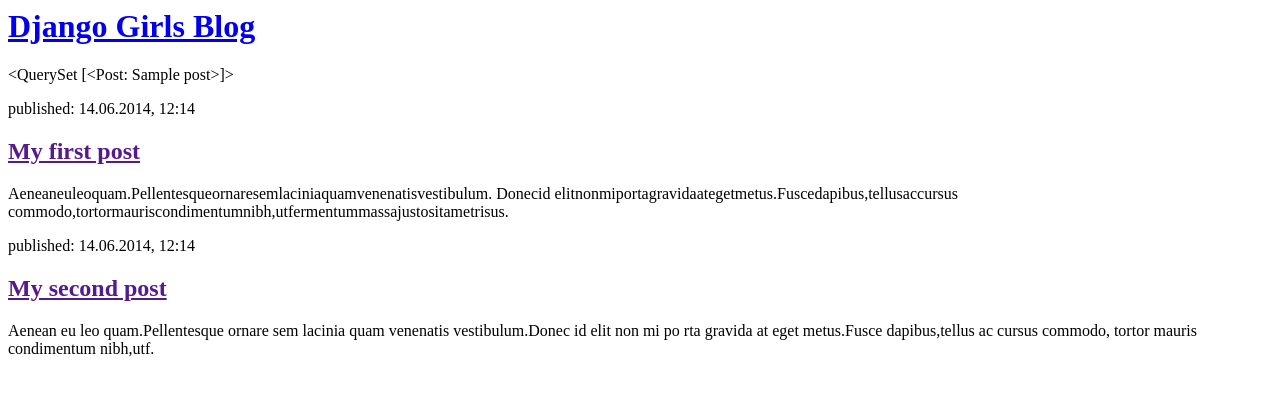
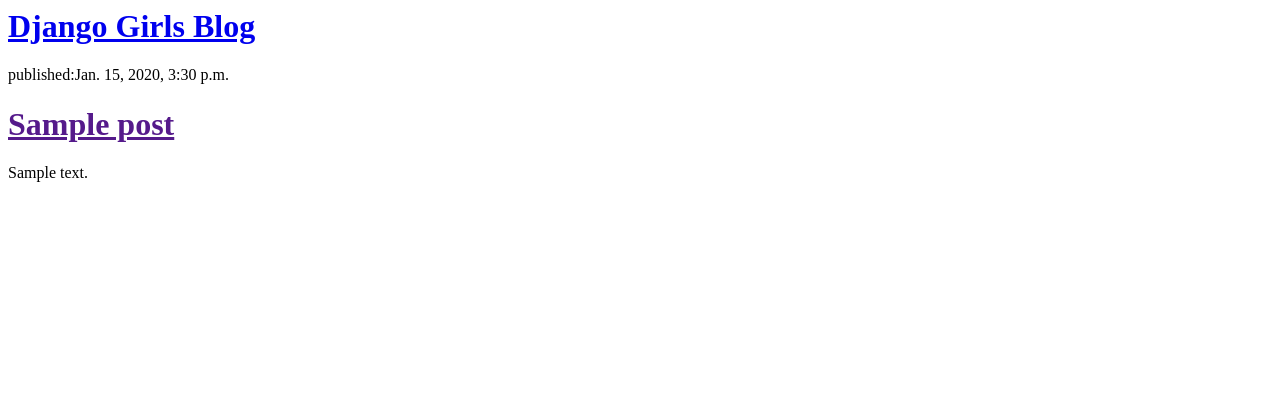
Before and after one commit to Krishnakumar01-zz/My_first_blog, a Django app: template blogg/templates/blogg/post_list.html in a window 1280 px wide. Shown: the top 396 px of the page. Run offline with Django 3.2, Linux system fonts and the light colour scheme; the template is opened without the code that fills it: values that come from a table or form of the project are taken from there, others are empty; tables that the repository leaves empty hold one stand-in row (values such as "Sample post").

Commit message:
Modified Templates

```diff
--- a/blogg/templates/blogg/post_list.html
+++ b/blogg/templates/blogg/post_list.html
@@ -8,16 +8,14 @@
 			<h1><a	href="/">Django	Girls	Blog</a></h1>
 		</div>
 
+
+		{% for post in posts %}
 		<div>
-			{{posts}}
-			<p>published:	14.06.2014,	12:14</p>
-			<h2><a	href="">My	first	post</a></h2>
-			<p>Aeneaneuleoquam.Pellentesqueornaresemlaciniaquamvenenatisvestibulum.	Donecid	elitnonmiportagravidaategetmetus.Fuscedapibus,tellusaccursus				commodo,tortormauriscondimentumnibh,utfermentummassajustositametrisus.</p>
+			<p>published:{{post.published_date}}</p>
+			<h1><a href="">{{post.title}}</a></h1>
+			<p>{{post.text|linebreaksbr}}</p>
+
 		</div>
-		<div>
-			<p>published:	14.06.2014,	12:14</p>
-			<h2><a	href="">My	second	post</a></h2>
-			<p>Aenean eu leo quam.Pellentesque ornare sem lacinia	quam	venenatis vestibulum.Donec id elit non mi po rta gravida at eget metus.Fusce				dapibus,tellus ac cursus commodo, tortor mauris	condimentum nibh,utf.</p>
-		</div>
+		{% endfor %}
 	</body>
 </html>
--- a/blogg/views.py
+++ b/blogg/views.py
@@ -2,7 +2,10 @@
 from __future__ import unicode_literals
 
 from django.shortcuts import render
+from django.utils import timezone
+from .models import Post
 
 # Create your views here.
 def post_list(request):
-	return render(request,'blogg/post_list.html')
+	posts=Post.objects.filter(published_date__lte=timezone.now()).order_by('published_date')
+	return render(request,'blogg/post_list.html',{'posts':posts})
```
